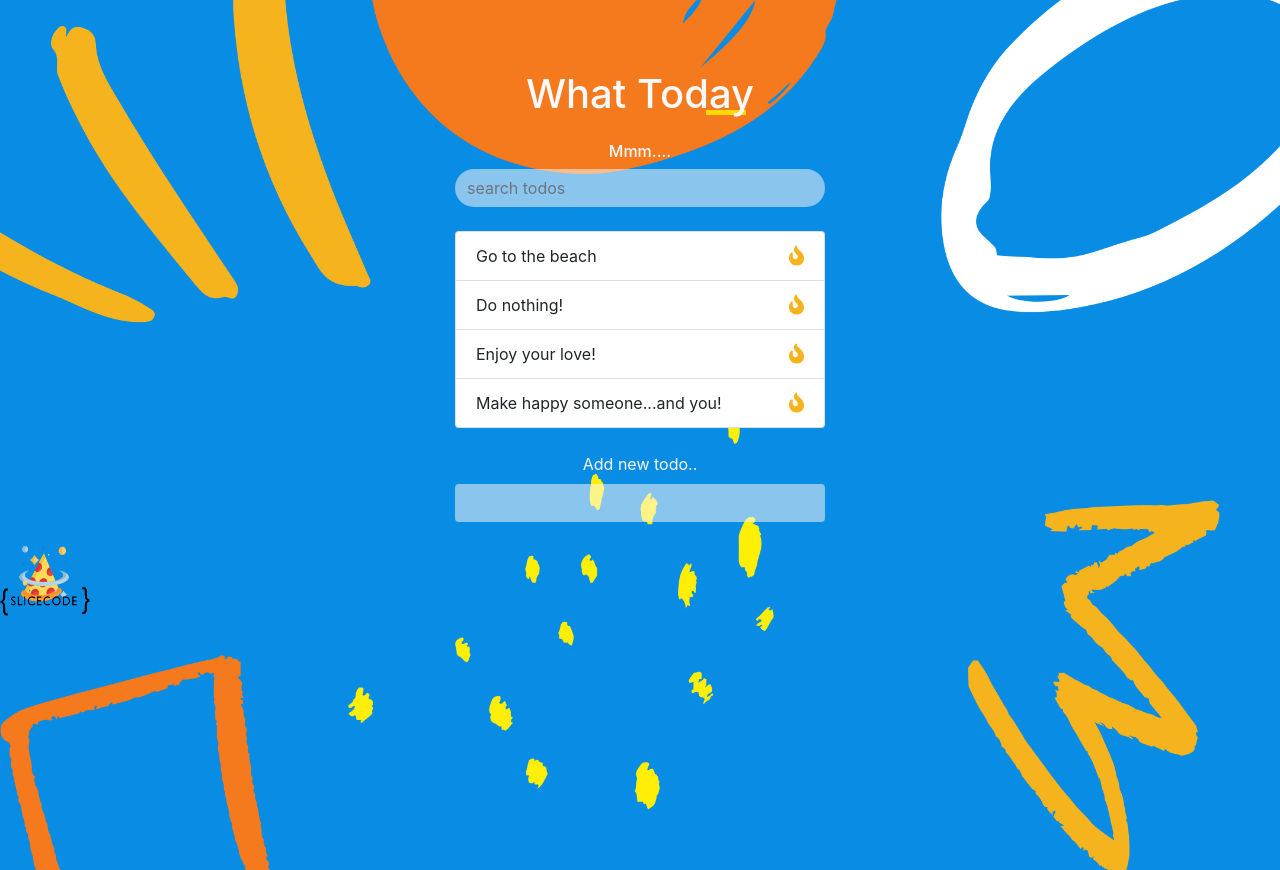
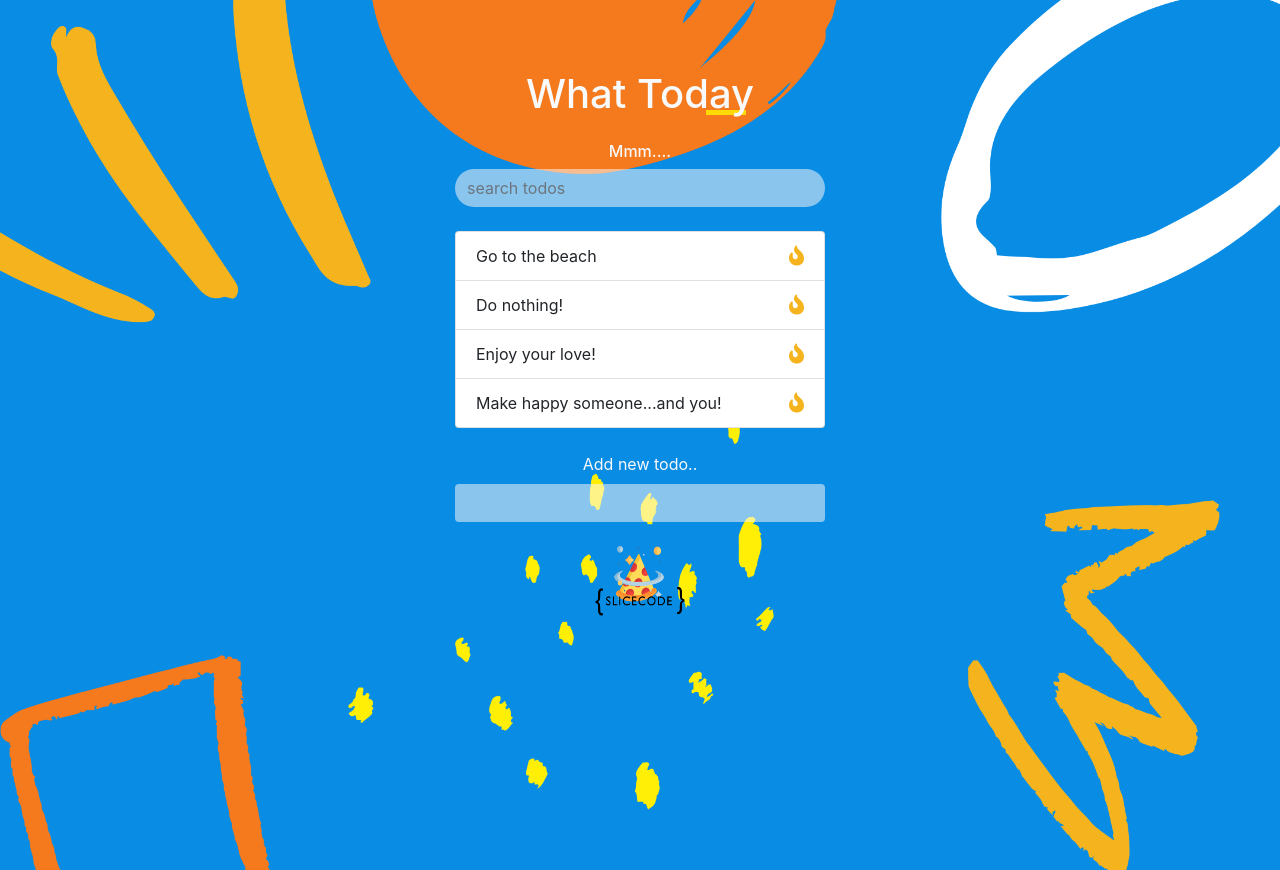
Before and after one commit to webdiego/WhaToDay, a plain HTML site: page index.html in a window 1280 px wide. Drawn offline with nearby package versions, Linux system fonts and the light colour scheme.

Commit message:
slicecode-1

```diff
--- a/index.html
+++ b/index.html
@@ -60,7 +60,7 @@
         <input class="form-control m-auto" name="add" type="text" />
       </form>
     </div>
-    <div class="footer text-cemter">
+    <div class="footer text-center">
       <a href="https://github.com/webdiego">
         <img class="slicecode" src="./img/pizza.png" alt="" />
       </a>
--- a/style.css
+++ b/style.css
@@ -78,7 +78,6 @@ input[type=text]:focus{
 }
 
 
-
 .slicecode{
   height: 70px;
   width:90px;
```
